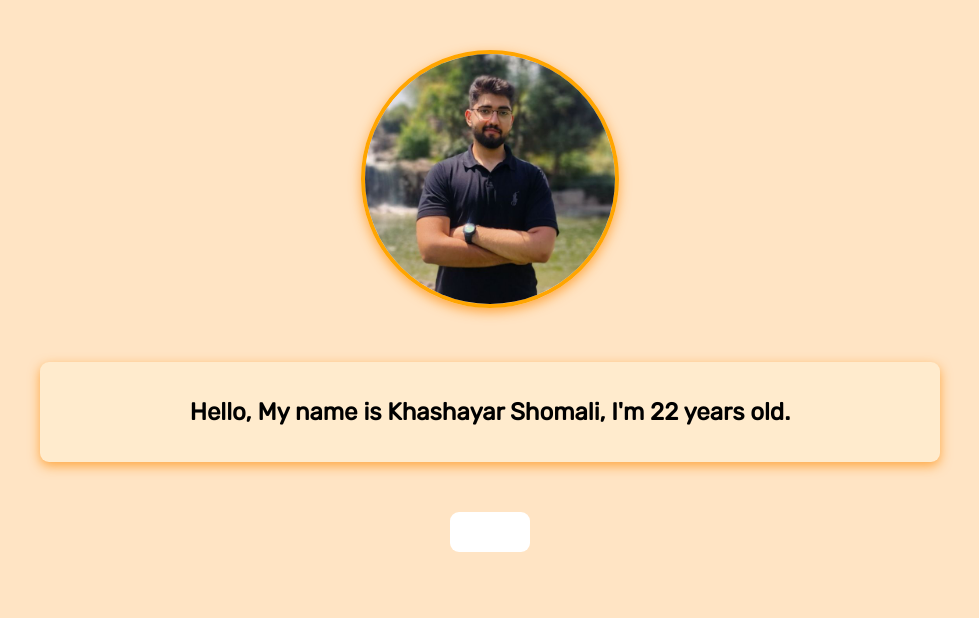
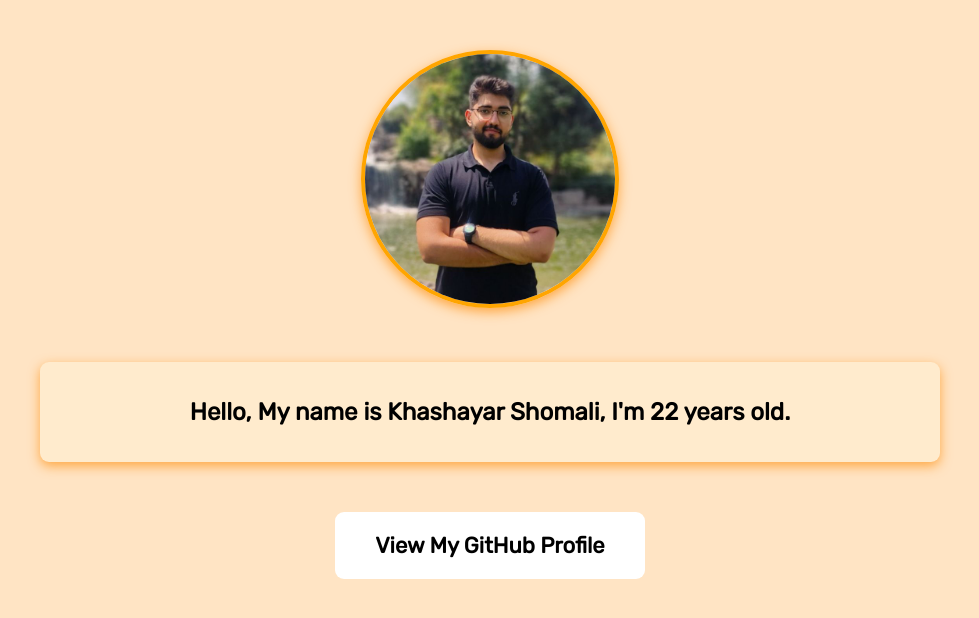
Before and after one commit to shomalikhashayar/vue3-script-setup, a Vue app: page / in a window 1280 px wide. Shown: the top 618 px of the page, without its empty margins (150-1129 px from the left). Built offline with nearby package versions, Linux system fonts and the light colour scheme.

Commit message:
Write Props with script setup.

```diff
--- a/src/components/viewGitHubProfileButton.vue
+++ b/src/components/viewGitHubProfileButton.vue
@@ -4,6 +4,12 @@
 
 <!-- script setup -->
 <script setup>
+const props = defineProps({
+  textWillShowOnButton: {
+    type: String,
+    default: "View My GitHub Profile",
+  },
+});
 const openGitHubProfile = () => {
   window.open("https://github.com/shomalikhashayar");
 };
```
